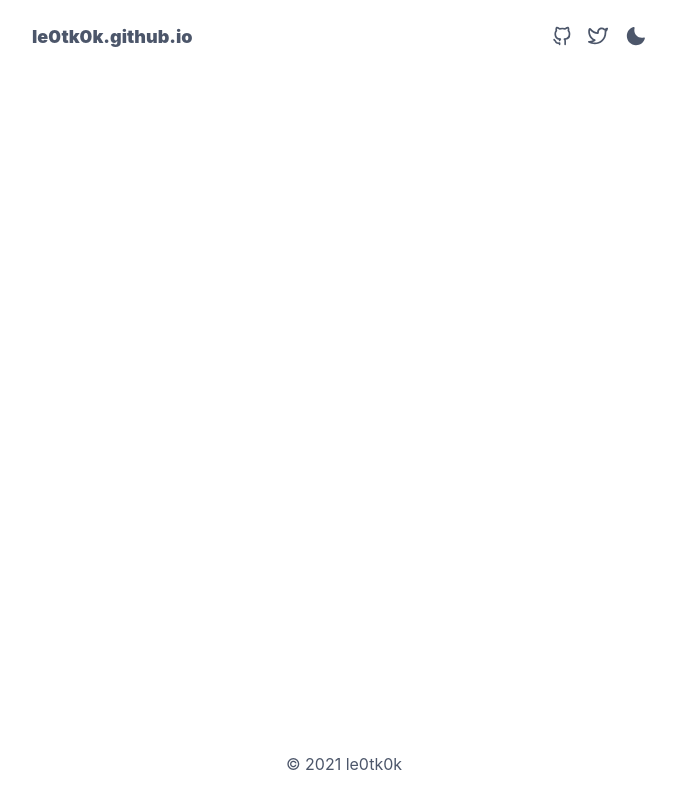
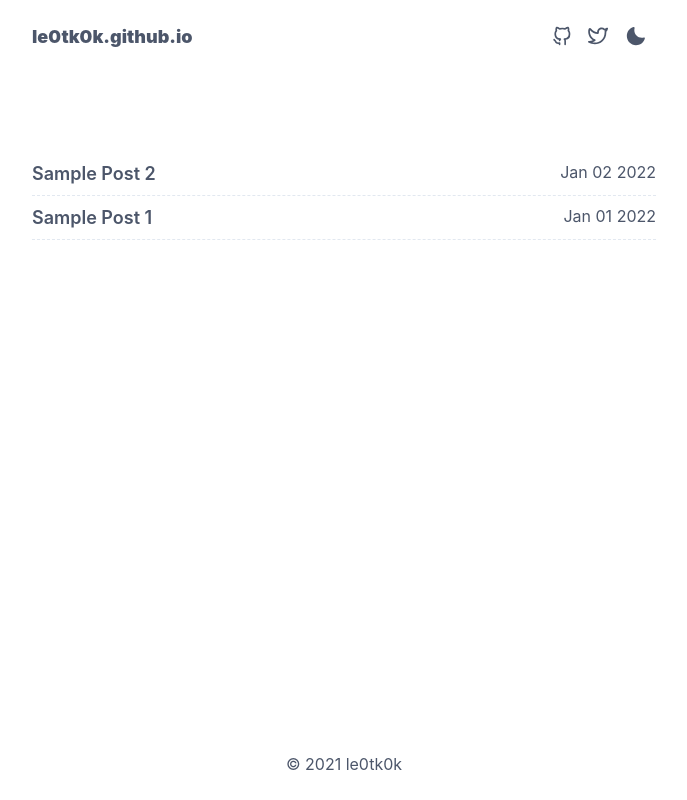
Before and after one commit to le0tk0k/le0tk0k.github.io, a Next.js app: page / in a window 1280 px wide. Shown: the whole page, without its empty margins (296-983 px from the left). Built offline with nearby package versions, Linux system fonts and the light colour scheme.

Commit message:
feat: post list

```diff
--- /dev/null
+++ b/components/post.tsx
@@ -0,0 +1,31 @@
+import NextLink from 'next/link'
+import { chakra, Flex, Text } from '@chakra-ui/react'
+
+const Post = ({ data, filePath }) => {
+  const { title, date } = data
+  return (
+    <NextLink
+      as={`/posts/${filePath.replace(/\.mdx?$/, '')}`}
+      href={`/posts/[slug]`}
+      passHref
+    >
+      <chakra.a display='block' aria-label={`Go to ${title}`}>
+        <Flex
+          justify='space-between'
+          borderBottomStyle='dashed'
+          borderBottomWidth='1px'
+          py='2'
+        >
+          <chakra.h1 fontSize='lg' fontWeight='semibold'>
+            {title}
+          </chakra.h1>
+          <Text>
+            {new Date(date).toDateString().split(' ').slice(1).join(' ')}
+          </Text>
+        </Flex>
+      </chakra.a>
+    </NextLink>
+  )
+}
+
+export default Post
--- a/pages/index.tsx
+++ b/pages/index.tsx
@@ -1,12 +1,38 @@
 import type { NextPage } from 'next'
+import Link from 'next/link'
+import matter from 'gray-matter'
+import path from 'path'
+import fs from 'fs'
 import Container from 'components/container'
+import Post from 'components/post'
+import { postFilePaths, POSTS_PATH } from 'utils/mdx'
 
-const Home: NextPage = () => {
+const Home: NextPage = ({ posts }) => {
   return (
     <Container>
-      <div></div>
+      {posts.map((post) => (
+        <Post key={post.data.title} {...post} />
+      ))}
     </Container>
   )
 }
 
+export function getStaticProps() {
+  const posts = postFilePaths
+    .map((filePath) => {
+      const source = fs.readFileSync(path.join(POSTS_PATH, filePath))
+      const { data } = matter(source)
+
+      return {
+        data,
+        filePath,
+      }
+    })
+    .sort(
+      (x, y) => Number(new Date(y.data.date)) - Number(new Date(x.data.date)),
+    )
+
+  return { props: { posts } }
+}
+
 export default Home
--- /dev/null
+++ b/posts/sample-post-1.mdx
@@ -0,0 +1,6 @@
+---
+title: Sample Post 1
+date: "2022-01-01"
+---
+
+This is a sample post.
--- /dev/null
+++ b/posts/sample-post-2.mdx
@@ -0,0 +1,6 @@
+---
+title: Sample Post 2
+date: "2022-01-02"
+---
+
+This is a sample post.
```
